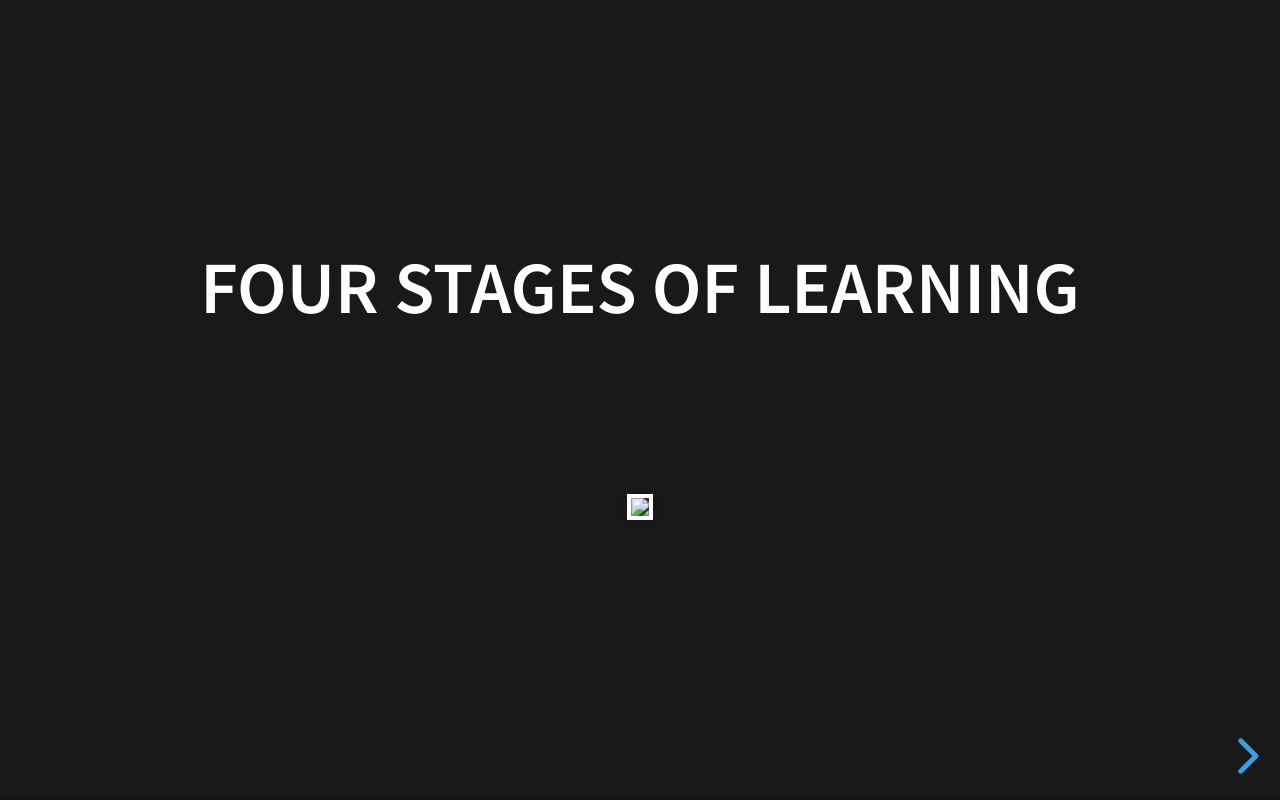
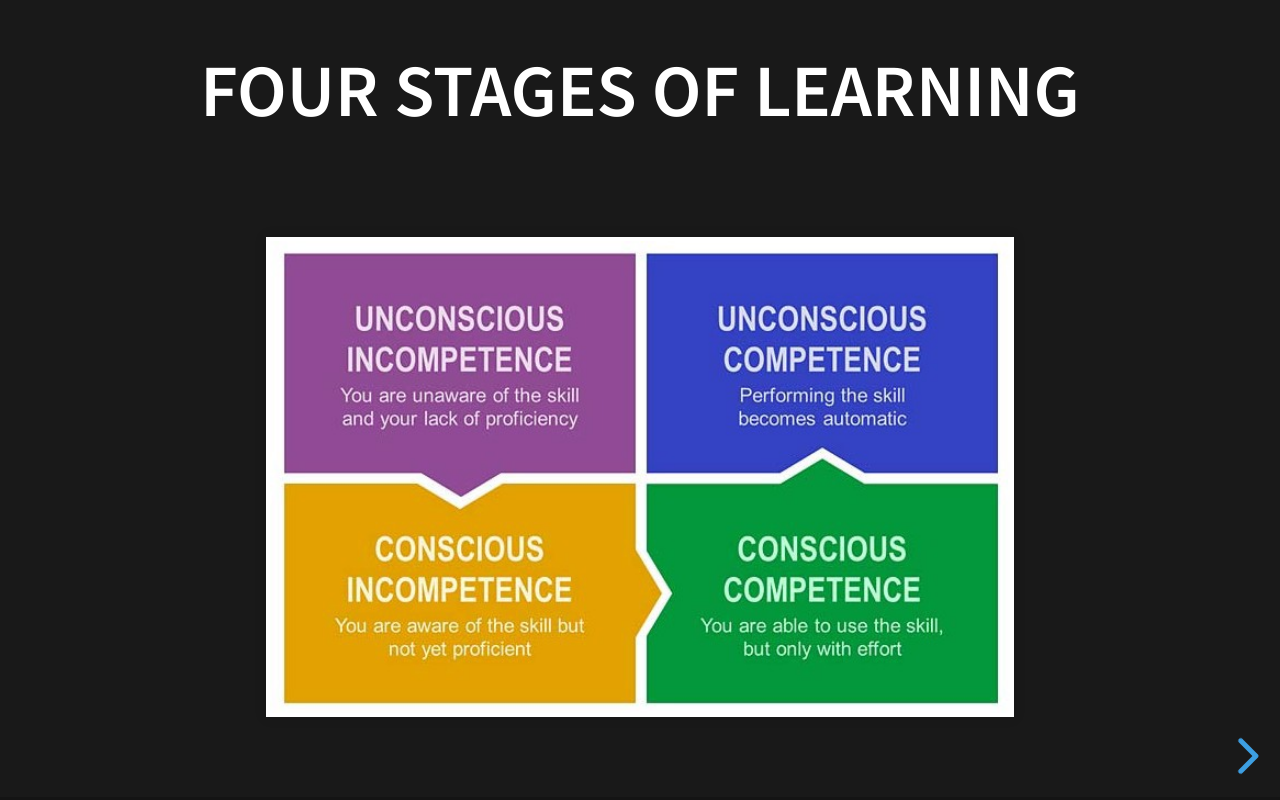
Before and after one commit to gabidombrowski/gabidombrowski-four_stages_of_learning, a website: page index.html in a window 1280 px wide. Drawn offline with Linux system fonts and the light colour scheme.

Commit message:
Update image src

```diff
--- a/index.html
+++ b/index.html
@@ -22,9 +22,9 @@
         <div class="reveal">
             <div class="slides">
                 <section>
-                    <div><h2>Four Stages of Learning</h2></div><br><br>
+                    <div><h2>Four Stages of Learning</h2></div><br>
                         <div class="container">
-                            <img src="assets/four-stages-of-learning.jpg">
+                            <img src="assets/four-stages-of-learning.jpeg">
                         </div>
                 </section>
                 <section>
```
